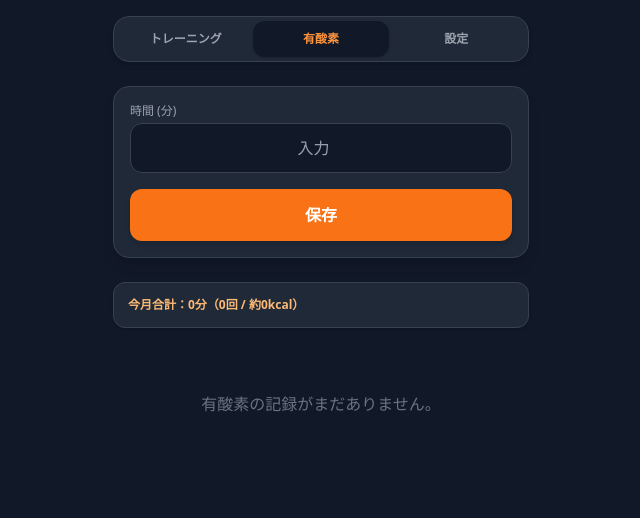
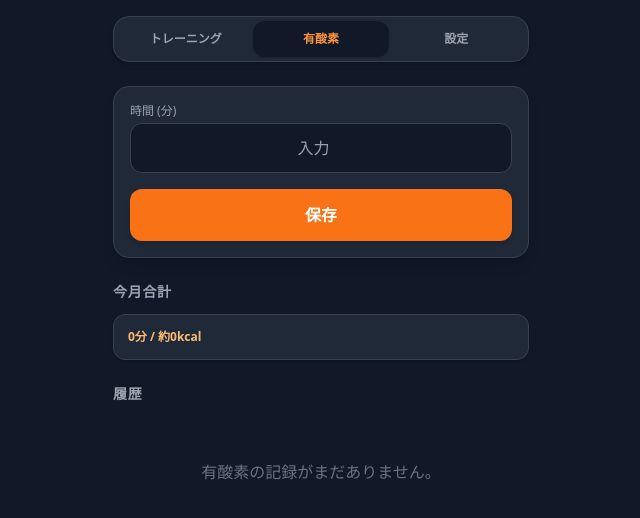
Before and after one commit to toshi1213bus-cmd/1save, a plain HTML site: page index.html in a window 1280 px wide. Both pictures are taken after a click on the button "有酸素". Shown: the whole page, without its empty margins (319-959 px from the left). Drawn offline with nearby package versions, Linux system fonts and the light colour scheme.

Commit message:
Update index.html

```diff
--- a/index.html
+++ b/index.html
@@ -99,11 +99,15 @@
             </button>
         </div>
 
-        <div class="bg-gray-800 border border-gray-700 rounded-xl p-3.5 shadow">
-            <div id="monthlyCardioSummary" class="text-xs text-orange-300 font-bold">今月合計：0分（0回 / 約0kcal）</div>
+        <div class="space-y-3">
+            <h2 class="text-sm font-semibold text-gray-400 uppercase tracking-wider">今月合計</h2>
+            <div class="bg-gray-800 border border-gray-700 rounded-xl p-3.5 shadow">
+                <div id="monthlyCardioSummary" class="text-xs text-orange-300 font-bold">0分 / 約0kcal</div>
+            </div>
         </div>
 
         <div class="space-y-4">
+            <h2 class="text-sm font-semibold text-gray-400 uppercase tracking-wider">履歴</h2>
             <div id="cardioList" class="space-y-3"></div>
             <div id="emptyCardioMessage" class="text-center text-gray-500 py-10 hidden">
                 有酸素の記録がまだありません。
@@ -154,6 +158,7 @@
             });
             return Array.from(uniqueMap.values());
         }
+
         function sanitizeCardios(rawCardios) {
             if (!Array.isArray(rawCardios)) return [];
             const uniqueMap = new Map();
@@ -168,7 +173,6 @@
             });
             return Array.from(uniqueMap.values());
         }
-
         let workouts = sanitizeWorkouts(JSON.parse(localStorage.getItem('simple_workouts')) || []);
         let cardios = sanitizeCardios(JSON.parse(localStorage.getItem('simple_cardios')) || []);
         let dayPplMap = JSON.parse(localStorage.getItem('simple_day_ppl')) || {};
@@ -292,6 +296,7 @@
             dayPplMap[dateStr] = selectElem.value;
             localStorage.setItem('simple_day_ppl', JSON.stringify(dayPplMap));
         }
+
         function updatePickupStats() {
             const targets = {
                 pickupPush: { label: 'PUSH最新負荷量', name: 'ベンチプレス', type: 'weight' },
@@ -332,7 +337,6 @@
                 `;
             }
         }
-
         function renderWorkouts() {
             const list = document.getElementById('workoutList');
             const empty = document.getElementById('emptyMessage');
@@ -573,7 +577,7 @@
             const totalMin = monthlyItems.reduce((sum, i) => sum + i.minutes, 0);
             const totalKcal = Math.round(totalMin * 3.5);
             if (summary) {
-                summary.textContent = `今月合計：${totalMin}分（${monthlyItems.length}回 / 約${totalKcal}kcal）`;
+                summary.textContent = `${totalMin}分 / 約${totalKcal}kcal`;
             }
 
             if (cardios.length === 0) {
```
